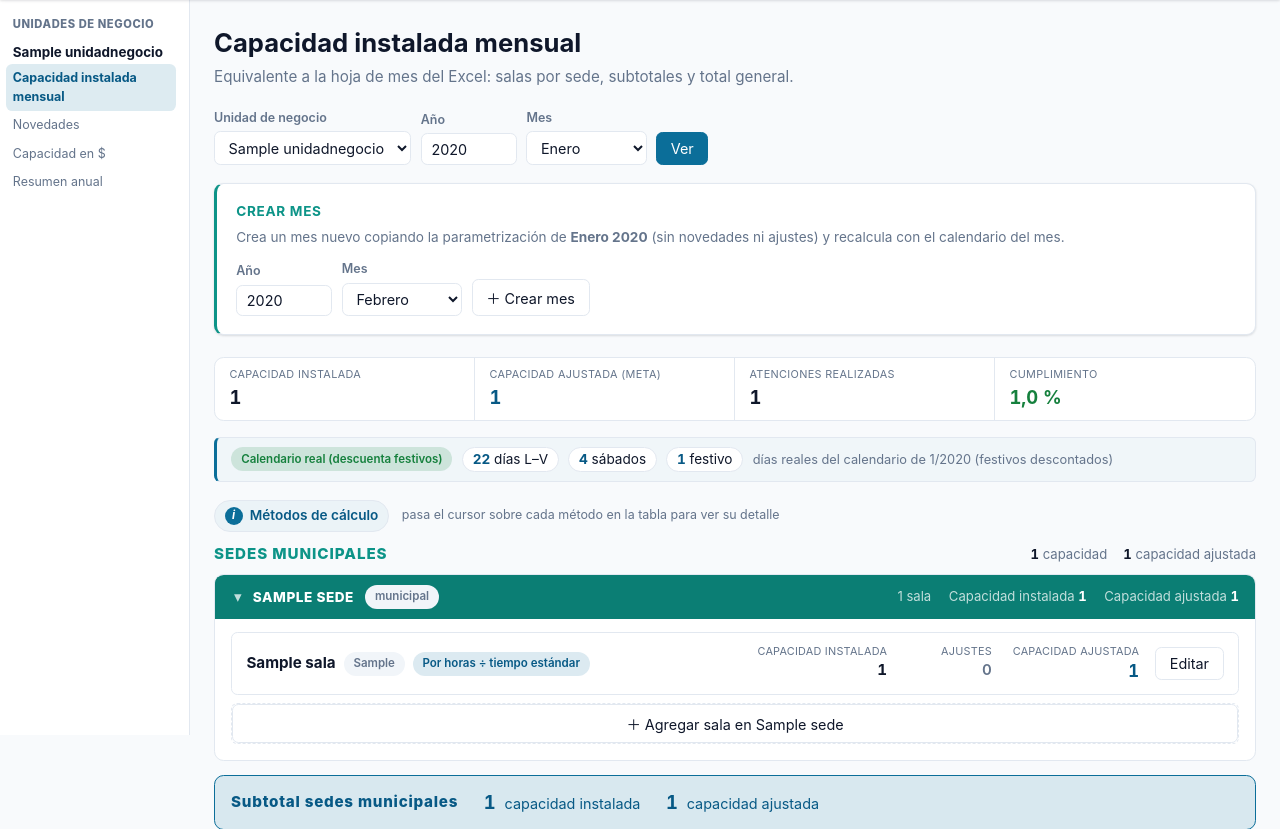
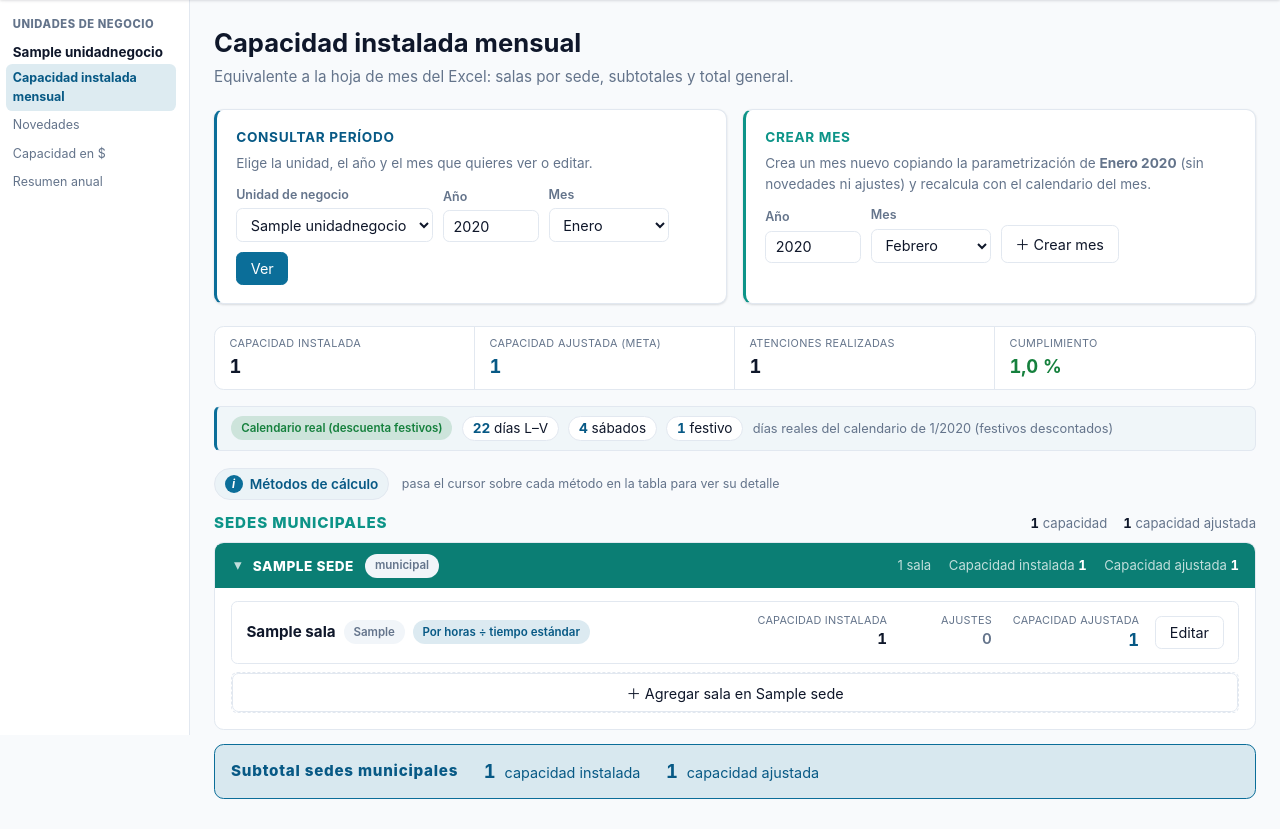
Before and after one commit to Pablo-app-developer/inocap, a Django app: page /mensual/ in a window 1280 px wide. Shown: the part 61-890 px from the top of the page. Run offline with Django 5.2, Linux system fonts and the light colour scheme; a user stored in the database is signed in; tables that the repository leaves empty hold one stand-in row (values such as "Sample post").

Commit message:
Separar "Consultar período" y "Crear mes" en dos tarjetas lado a lado
Antes estaban apiladas y la segunda no tenía título propio de sección
(compartía visualmente el mismo bloque que el selector de período).
Ahora son dos cards en grid de 2 columnas, cada una con su acento de
color (azul para consultar, teal para crear mes) y su propio título,
para distinguirlas de un vistazo. En pantallas angostas se apilan.

Co-Authored-By: Claude Sonnet 5 <noreply@anthropic.com>

```diff
--- a/apps/capacidad/templates/capacidad/mensual.html
+++ b/apps/capacidad/templates/capacidad/mensual.html
@@ -17,7 +17,12 @@
   </div></div>
 {% else %}
 
-<form method="get" class="toolbar" role="search">
+<div class="grid periodo-crear-grid">
+  <div class="card periodo-card">
+    <div class="card-body">
+      <h3>Consultar período</h3>
+      <p class="crear-mes-desc">Elige la unidad, el año y el mes que quieres ver o editar.</p>
+      <form method="get" class="toolbar" role="search" style="margin-bottom:0;">
         <div class="field">
           <label for="unidad">Unidad de negocio</label>
           <select name="unidad" id="unidad">
@@ -40,6 +45,8 @@
         </div>
         <button class="btn primary" type="submit">Ver</button>
       </form>
+    </div>
+  </div>
 
   <div class="card crear-mes-card">
     <div class="card-body">
@@ -70,6 +77,7 @@
         </div>
         <button class="btn" type="submit">＋ Crear mes</button>
       </form>
+    </div>
   </div>
 </div>
 
--- a/static/css/app.css
+++ b/static/css/app.css
@@ -202,8 +202,23 @@ a:hover { text-decoration: underline; }
 .flash.success { border-left-color: var(--success); background: color-mix(in srgb, var(--success) 8%, var(--surface)); }
 .flash.error   { border-left-color: var(--danger);  background: color-mix(in srgb, var(--danger) 8%, var(--surface)); }
 
-/* Sección "Crear mes" (tarjeta separada de los filtros de consulta) */
-.crear-mes-card { border-left: 3px solid var(--accent); margin: 0 0 1.4rem; }
+/* "Consultar período" y "Crear mes": dos tarjetas lado a lado, cada una con
+   su propio acento de color para que se distingan de un vistazo (no son la
+   misma acción ni el mismo formulario, aunque se ven parecidos). */
+.periodo-crear-grid {
+  grid-template-columns: 1fr 1fr; align-items: stretch; margin-bottom: 1.4rem;
+}
+@media (max-width: 780px) {
+  .periodo-crear-grid { grid-template-columns: 1fr; }
+}
+
+.periodo-card { border-left: 3px solid var(--brand); }
+.periodo-card h3 {
+  font-size: .85rem; text-transform: uppercase; letter-spacing: .05em;
+  color: var(--brand-strong); margin-bottom: .35rem;
+}
+
+.crear-mes-card { border-left: 3px solid var(--accent); }
 .crear-mes-card h3 {
   font-size: .85rem; text-transform: uppercase; letter-spacing: .05em;
   color: var(--accent); margin-bottom: .35rem;
```
Lines whose indentation alone changed are shown as unchanged.
